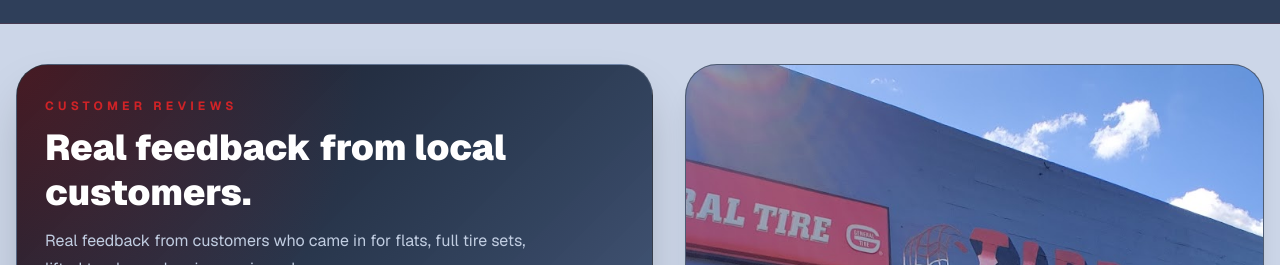
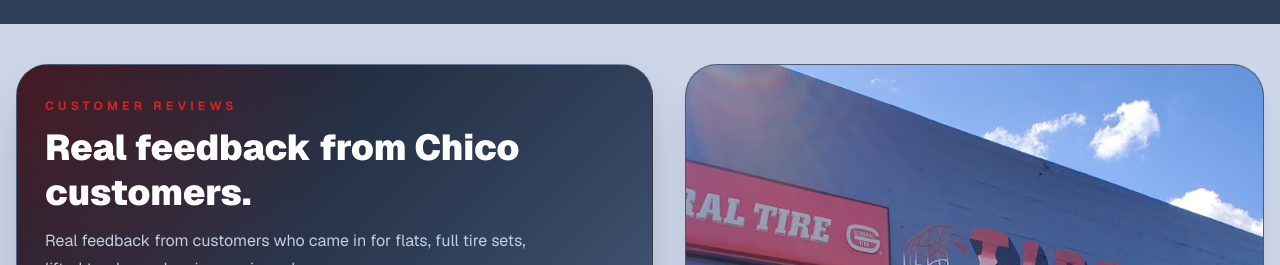
Before and after one commit to tirespluschico/tirePlus, a Next.js app: page / in a window 1280 px wide. Shown: the part 1240-1505 px from the top of the page. Built offline with nearby package versions, Linux system fonts and the light colour scheme; no server answers.

Commit message:
Tweak reviews carousel heading copy

```diff
--- a/src/components/ReviewsCarousel.tsx
+++ b/src/components/ReviewsCarousel.tsx
@@ -82,7 +82,7 @@
             Customer Reviews
           </span>
           <h2 className="mt-2 text-[1.45rem] font-black leading-tight text-white sm:text-4xl">
-            Real feedback from local customers.
+            Real feedback from Chico customers.
           </h2>
           <p className="mt-3 hidden text-sm leading-6 text-brand-muted sm:block sm:text-base sm:leading-7 lg:max-w-xl">
             Real feedback from customers who came in for flats, full tire sets,
```
